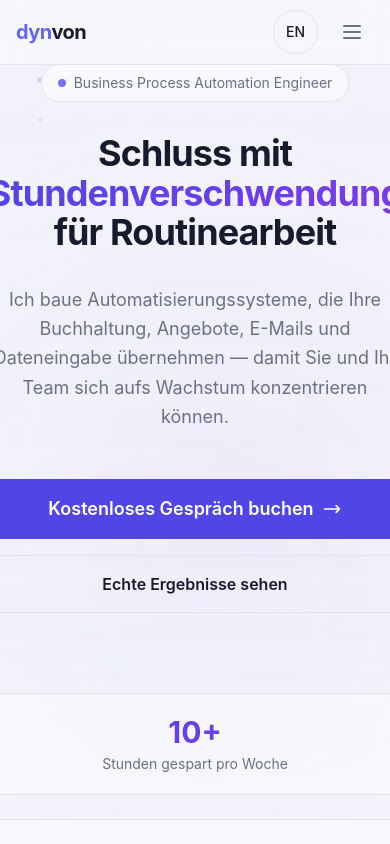
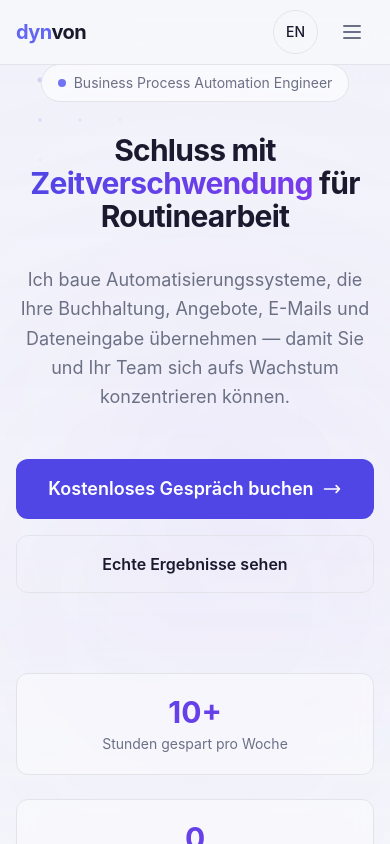
Before and after one commit to Alexis-beep-debug/dynvon.com.website, a Next.js app: page / in a window 390 px wide. Both pictures are taken after a click on the button "DE". Shown: the top 844 px of the page. Built offline with nearby package versions, Linux system fonts and the light colour scheme.

Commit message:
fix: Hero text overflow on mobile (German)
- Shorten "Stundenverschwendung" to "Zeitverschwendung" (fits mobile)
- Reduce mobile title from text-4xl to text-3xl
- Add break-words and line break on mobile for German headline

https://claude.ai/code/session_013HvkLiHySyfURXisSxdJG3

```diff
--- a/src/components/Hero.tsx
+++ b/src/components/Hero.tsx
@@ -32,7 +32,7 @@ export default function Hero() {
         </div>
 
         {/* Title */}
-        <h1 className="text-4xl sm:text-5xl lg:text-7xl font-bold tracking-tight leading-[1.1] mb-8">
+        <h1 className="text-3xl sm:text-5xl lg:text-7xl font-bold tracking-tight leading-[1.1] mb-8 break-words">
           {locale === "en" ? (
             <>
               Stop <span className="stat-highlight">Wasting Hours</span> on
@@ -41,7 +41,9 @@ export default function Hero() {
             </>
           ) : (
             <>
-              Schluss mit <span className="stat-highlight">Stundenverschwendung</span>
+              Schluss mit
+              <br className="sm:hidden" />{" "}
+              <span className="stat-highlight">Zeitverschwendung</span>
               <br className="hidden sm:block" />{" "}
               für Routinearbeit
             </>
--- a/src/lib/i18n.ts
+++ b/src/lib/i18n.ts
@@ -110,7 +110,7 @@ export const translations: Record<Locale, Translations> = {
       contact: "Kontakt",
     },
     hero: {
-      title: "Schluss mit Stundenverschwendung für Routinearbeit",
+      title: "Schluss mit Zeitverschwendung für Routinearbeit",
       subtitle:
         "Ich baue Automatisierungssysteme, die Ihre Buchhaltung, Angebote, E-Mails und Dateneingabe übernehmen — damit Sie und Ihr Team sich aufs Wachstum konzentrieren können.",
       cta: "Kostenloses Gespräch buchen",
```
